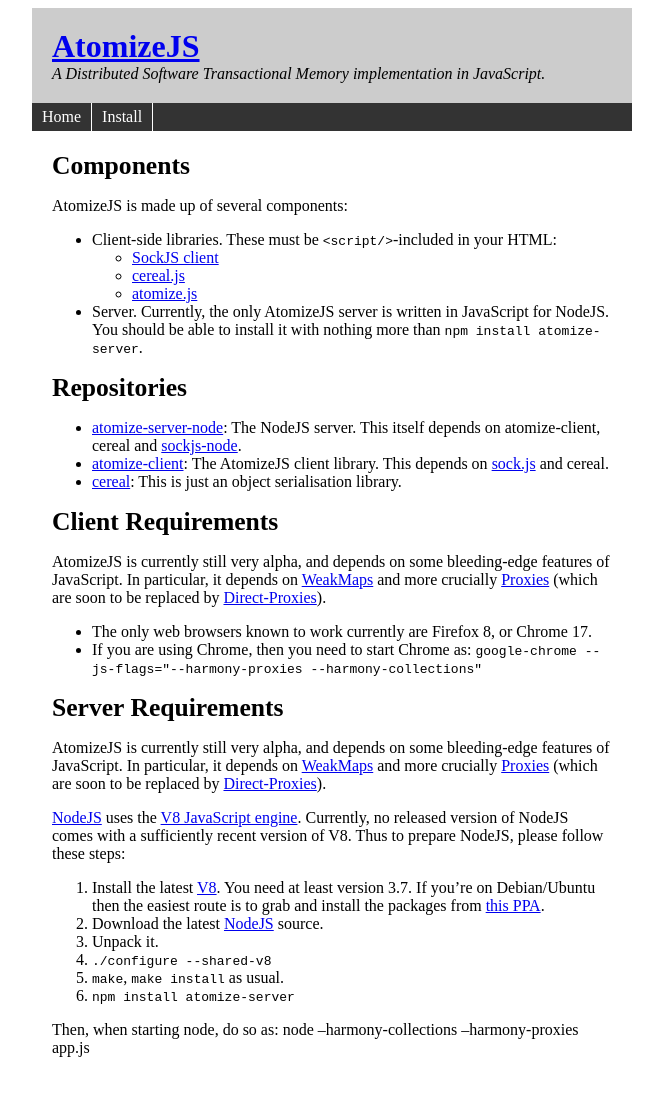
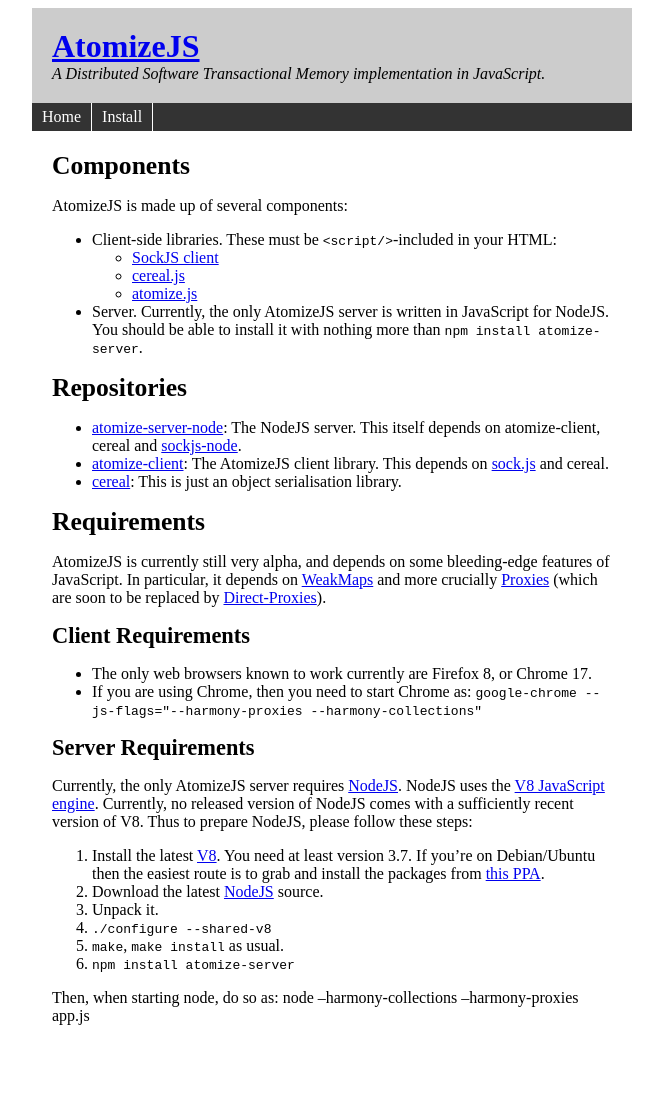
Before and after one commit to atomizejs/atomizejs.github.com, a Jekyll site: the page built from install.markdown, in a window 1280 px wide. Shown: the whole page, without its empty margins (308-971 px from the left). Built offline with Jekyll 4.4.1, drawn with Linux system fonts in a browser that asks for light colours; Markdown is read by kramdown in place of the engine named in the settings; after the commit the page ends 1069 px from its top, so only the background shows below that.

```diff
--- a/install.markdown
+++ b/install.markdown
@@ -40,23 +40,17 @@ and more crucially
 (which are soon to be replaced by
 [Direct-Proxies](http://wiki.ecmascript.org/doku.php?id=harmony:direct_proxies)).
 
+## Client Requirements
+
 * The only web browsers known to work currently are Firefox 8, or
   Chrome 17.
 * If you are using Chrome, then you need to start Chrome as:
   `google-chrome --js-flags="--harmony-proxies --harmony-collections"`
 
+## Server Requirements
 
-# Server Requirements
-
-AtomizeJS is currently still very alpha, and depends on some
-bleeding-edge features of JavaScript. In particular, it depends on
-[WeakMaps](http://wiki.ecmascript.org/doku.php?id=harmony:weak_maps)
-and more crucially
-[Proxies](http://wiki.ecmascript.org/doku.php?id=harmony:proxies)
-(which are soon to be replaced by
-[Direct-Proxies](http://wiki.ecmascript.org/doku.php?id=harmony:direct_proxies)).
-
-[NodeJS](http://nodejs.org/) uses the
+Currently, the only AtomizeJS server requires
+[NodeJS](http://nodejs.org/). NodeJS uses the
 [V8 JavaScript engine](http://code.google.com/p/v8/). Currently, no
 released version of NodeJS comes with a sufficiently recent version of
 V8. Thus to prepare NodeJS, please follow these steps:
```
Also changed, not shown: other parts of install.markdown (+1 -1 lines).
